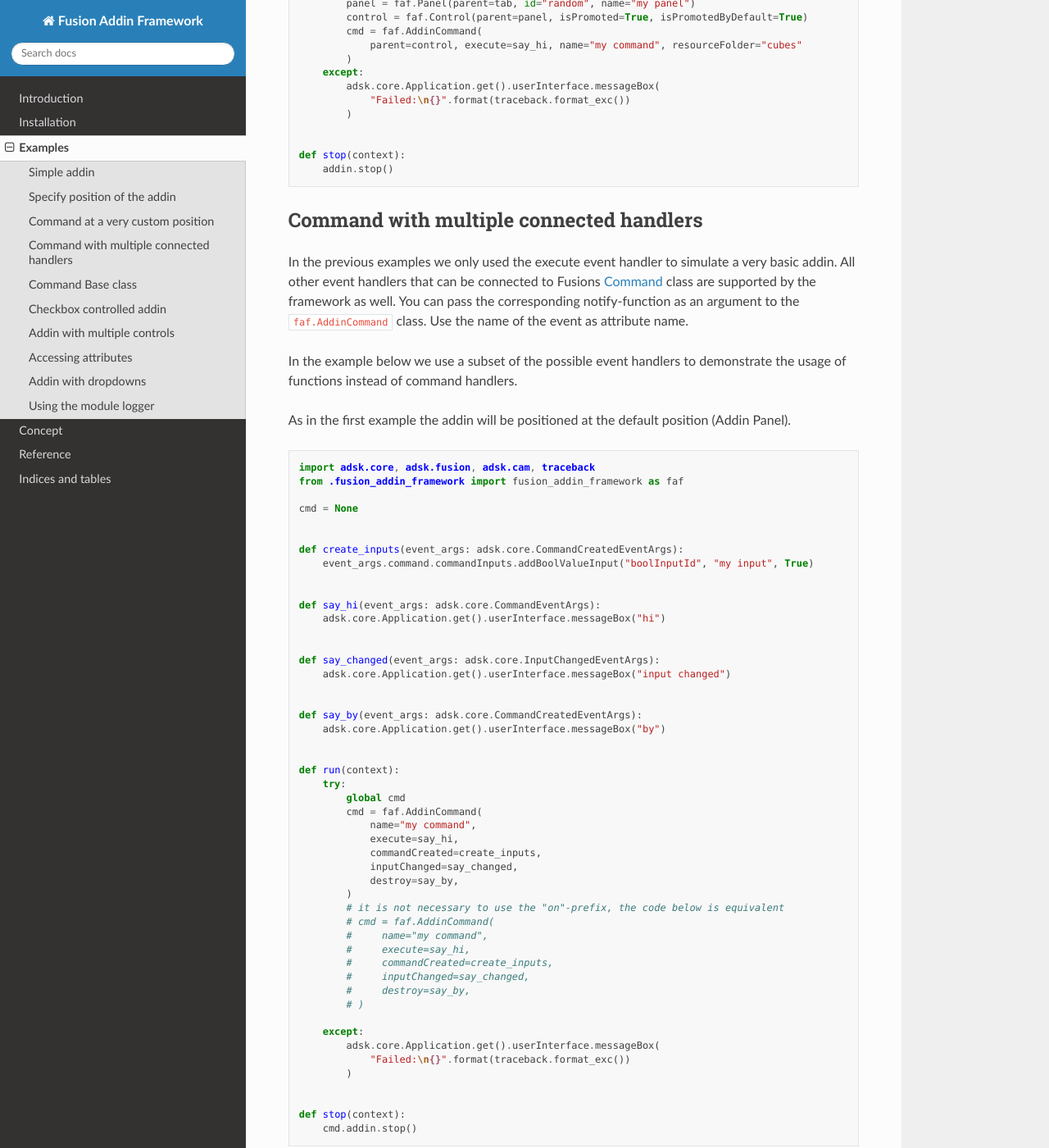
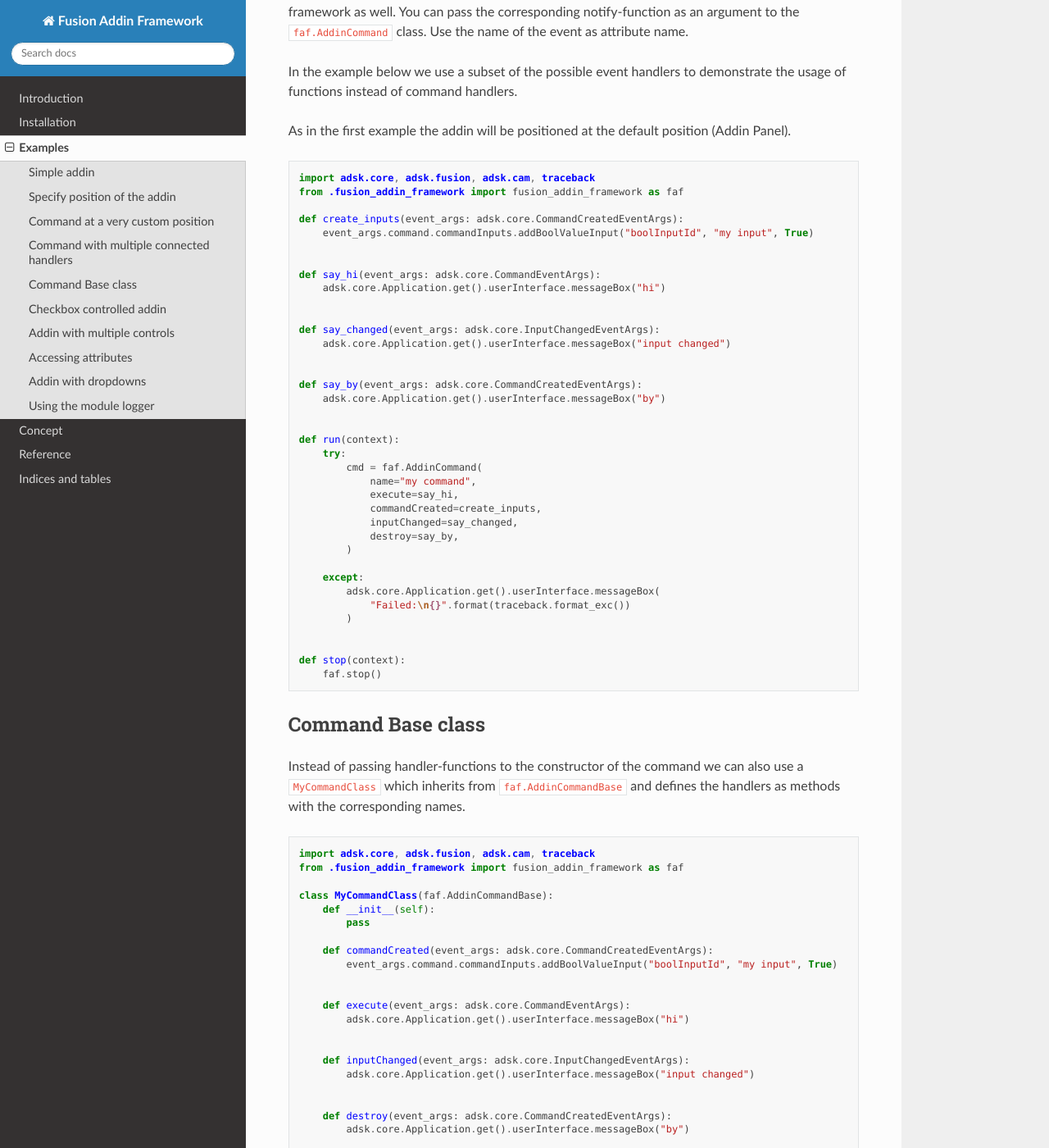
Before and after one commit to m0dd0/fusion_addin_framework, a Sphinx documentation site: the page built from docs/source/examples.rst, in a window 1280 px wide and 1400 px high, scrolled down 3117 px. Shown: the whole window at 82% size. Built offline with Sphinx 7.4.7 and the Read the Docs theme 2.0.0, drawn with Linux system fonts in a browser that asks for light colours; some of the changed text lies outside the part shown.

Commit message:
updating docs examples for faf.stop()

```diff
--- a/docs/source/examples.rst
+++ b/docs/source/examples.rst
@@ -37,27 +37,20 @@ This concept will be demonstrated in more detail in another example.
     import adsk.core, adsk.fusion, adsk.cam, traceback
     from .fusion_addin_framework import fusion_addin_framework as faf
 
-
-    cmd = None
-
-
     def say_hi(event_args: adsk.core.CommandEventArgs):
         adsk.core.Application.get().userInterface.messageBox("hi")
 
-
     def run(context):
         try:
-            global cmd
             cmd = faf.AddinCommand(execute=say_hi)
         except:
             adsk.core.Application.get().userInterface.messageBox(
                 "Failed:\n{}".format(traceback.format_exc())
             )
 
-
     def stop(context):
         try:
-            cmd.addin.stop()
+            faf.stop()
         except:
             adsk.core.Application.get().userInterface.messageBox(
                 "Failed:\n{}".format(traceback.format_exc())
@@ -78,16 +71,12 @@ We set ``isPromoted=True`` so the control will appear in the Panel.
     from .fusion_addin_framework import fusion_addin_framework as faf
 
 
-    addin = None
-
-
     def say_hi(event_args: adsk.core.CommandEventArgs):
         adsk.core.Application.get().userInterface.messageBox("hi")
 
 
     def run(context):
         try:
-            global addin
             addin = faf.FusionAddin()
             ws = faf.Workspace(parent=addin, id="FusionSolidEnvironment")
             tab = faf.Tab(parent=ws, id="SolidTab")
@@ -100,7 +89,7 @@ We set ``isPromoted=True`` so the control will appear in the Panel.
             )
 
     def stop(context):
-        addin.stop()
+        faf.stop()
 
 
 As an alternative to the the notation above you can also use the following code which
@@ -114,17 +103,12 @@ as well as long as you dont need to add more than one child to a parent UI eleme
     import adsk.core, adsk.fusion, adsk.cam, traceback
     from .fusion_addin_framework import fusion_addin_framework as faf
 
-
-    cmd = None
-
-
     def say_hi(event_args: adsk.core.CommandEventArgs):
         adsk.core.Application.get().userInterface.messageBox("hi")
 
 
     def run(context):
         try:
-            global cmd
             cmd = (
                 faf.FusionAddin()
                 .workspace(id="FusionSolidEnvironment")
@@ -140,7 +124,7 @@ as well as long as you dont need to add more than one child to a parent UI eleme
 
 
     def stop(context):
-        cmd.addin.stop()
+        faf.stop()
 
 .. _hirachy_example:
 
@@ -167,17 +151,12 @@ image.
 
     from .fusion_addin_framework import fusion_addin_framework as faf
 
-
-    addin = None
-
-
     def say_hi(event_args: adsk.core.CommandEventArgs):
         adsk.core.Application.get().userInterface.messageBox("hi")
 
 
     def run(context):
         try:
-            global addin
             addin = faf.FusionAddin()
             ws = faf.Workspace(parent=addin, id="FusionSolidEnvironment")
             # passing the "random" as an id will generate an UUID, it would be also possible
@@ -195,7 +174,7 @@ image.
 
 
     def stop(context):
-        addin.stop()
+        faf.stop()
 
 .. _handler_example:
 
@@ -219,9 +198,6 @@ As in the first example the addin will be positioned at the default position (Ad
     import adsk.core, adsk.fusion, adsk.cam, traceback
     from .fusion_addin_framework import fusion_addin_framework as faf
 
-    cmd = None
-
-
     def create_inputs(event_args: adsk.core.CommandCreatedEventArgs):
         event_args.command.commandInputs.addBoolValueInput("boolInputId", "my input", True)
 
@@ -240,7 +216,6 @@ As in the first example the addin will be positioned at the default position (Ad
 
     def run(context):
         try:
-            global cmd
             cmd = faf.AddinCommand(
                 name="my command",
                 execute=say_hi,
@@ -248,14 +223,6 @@ As in the first example the addin will be positioned at the default position (Ad
                 inputChanged=say_changed,
                 destroy=say_by,
             )
-            # it is not necessary to use the "on"-prefix, the code below is equivalent
-            # cmd = faf.AddinCommand(
-            #     name="my command",
-            #     execute=say_hi,
-            #     commandCreated=create_inputs,
-            #     inputChanged=say_changed,
-            #     destroy=say_by,
-            # )
 
         except:
             adsk.core.Application.get().userInterface.messageBox(
@@ -264,13 +231,53 @@ As in the first example the addin will be positioned at the default position (Ad
 
 
     def stop(context):
-        cmd.addin.stop()
+        faf.stop()
 
 .. _handler_example_base:
 
 Command Base class
 ------------------
-Instead of passing functions to the constructor of the
+Instead of passing handler-functions to the constructor of the command we can also use a ``MyCommandClass``
+which inherits from ``faf.AddinCommandBase`` and defines the handlers as methods with the corresponding
+names.
+
+.. code-block:: python
+
+    import adsk.core, adsk.fusion, adsk.cam, traceback
+    from .fusion_addin_framework import fusion_addin_framework as faf
+
+    class MyCommandClass(faf.AddinCommandBase):
+        def __init__(self):
+            pass
+
+        def commandCreated(event_args: adsk.core.CommandCreatedEventArgs):
+            event_args.command.commandInputs.addBoolValueInput("boolInputId", "my input", True)
+
+
+        def execute(event_args: adsk.core.CommandEventArgs):
+            adsk.core.Application.get().userInterface.messageBox("hi")
+
+
+        def inputChanged(event_args: adsk.core.InputChangedEventArgs):
+            adsk.core.Application.get().userInterface.messageBox("input changed")
+
+
+        def destroy(event_args: adsk.core.CommandCreatedEventArgs):
+            adsk.core.Application.get().userInterface.messageBox("by")
+
+
+    def run(context):
+        try:
+            cmd = faf.MyCommandClass()
+
+        except:
+            adsk.core.Application.get().userInterface.messageBox(
+                "Failed:\n{}".format(traceback.format_exc())
+            )
+
+
+    def stop(context):
+        faf.stop()
 
 
 Checkbox controlled addin
@@ -284,17 +291,11 @@ Control wrapper.
     import adsk.core, adsk.fusion, adsk.cam, traceback
     from .fusion_addin_framework import fusion_addin_framework as faf
 
-
-    addin = None
-
-
     def say_hi(even_args: adsk.core.CommandEventArgs):
         adsk.core.Application.get().userInterface.messageBox("hi")
 
-
     def run(context):
         try:
-            global addin
             addin = faf.FusionAddin()
             workspace = faf.Workspace(addin)
             tab = faf.Tab(workspace, id="ToolsTab")
@@ -309,7 +310,7 @@ Control wrapper.
 
 
     def stop(context):
-        addin.stop()
+        faf.stop()
 
 
 Addin with multiple controls
@@ -327,16 +328,11 @@ both activate the same command.
     import adsk.core, adsk.fusion, adsk.cam, traceback
     from .fusion_addin_framework import fusion_addin_framework as faf
 
-    addin = None
-
-
     def say_hi(event_args: adsk.core.CommandEventArgs):
         adsk.core.Application.get().userInterface.messageBox("hi")
 
-
     def run(context):
         try:
-            global addin
             addin = faf.FusionAddin()
             ws = faf.Workspace(parent=addin, id="FusionSolidEnvironment")
 
@@ -361,7 +357,7 @@ both activate the same command.
 
 
     def stop(context):
-        addin.stop()
+        faf.stop()
 
 
 Accessing attributes
@@ -377,16 +373,11 @@ looked up in the API documentation of the wrapped class.
     import adsk.core, adsk.fusion, adsk.cam, traceback
     from .fusion_addin_framework import fusion_addin_framework as faf
 
-    addin = None
-
-
     def say_hi(event_args: adsk.core.CommandEventArgs):
         adsk.core.Application.get().userInterface.messageBox("hi")
 
-
     def run(context):
         try:
-            global addin
             addin = faf.FusionAddin()
 
             # access the attributes and methods of the workspace instance
@@ -449,7 +440,7 @@ looked up in the API documentation of the wrapped class.
 
 
     def stop(context):
-        addin.stop()
+        faf.stop()
 
 
 Addin with dropdowns
@@ -466,16 +457,12 @@ In this exampled we use the "dotted" notation to create 4 nested dropdowns.
     import adsk.core, adsk.fusion, adsk.cam, traceback
     from .fusion_addin_framework import fusion_addin_framework as faf
 
-    cmd = None
-
-
     def say_hi(event_args: adsk.core.CommandEventArgs):
         adsk.core.Application.get().userInterface.messageBox("hi")
 
 
     def run(context):
         try:
-            global cmd
             cmd = (
                 faf.Workspace()
                 .tab()
@@ -494,7 +481,7 @@ In this exampled we use the "dotted" notation to create 4 nested dropdowns.
 
 
     def stop(context):
-        cmd.addin.stop()
+        faf.stop()
 
 
 Using the module logger
@@ -513,9 +500,6 @@ to Fusions integrated text pallette.
     from .fusion_addin_framework import fusion_addin_framework as faf
 
     import logging
-
-    addin = None
-
 
     def say_hi(event_args: adsk.core.CommandEventArgs):
         adsk.core.Application.get().userInterface.messageBox("hi")
@@ -536,7 +520,6 @@ to Fusions integrated text pallette.
             #     [logging.StreamHandler(), faf.utils.TextPaletteLoggingHandler()],
             # )
 
-            global addin
             addin = faf.FusionAddin()
             ws = faf.Workspace(parent=addin, id="FusionSolidEnvironment")
             tab = faf.Tab(parent=ws, id="SolidTab")
@@ -550,4 +533,4 @@ to Fusions integrated text pallette.
 
 
     def stop(context):
-        addin.stop()
+        faf.stop()
```
